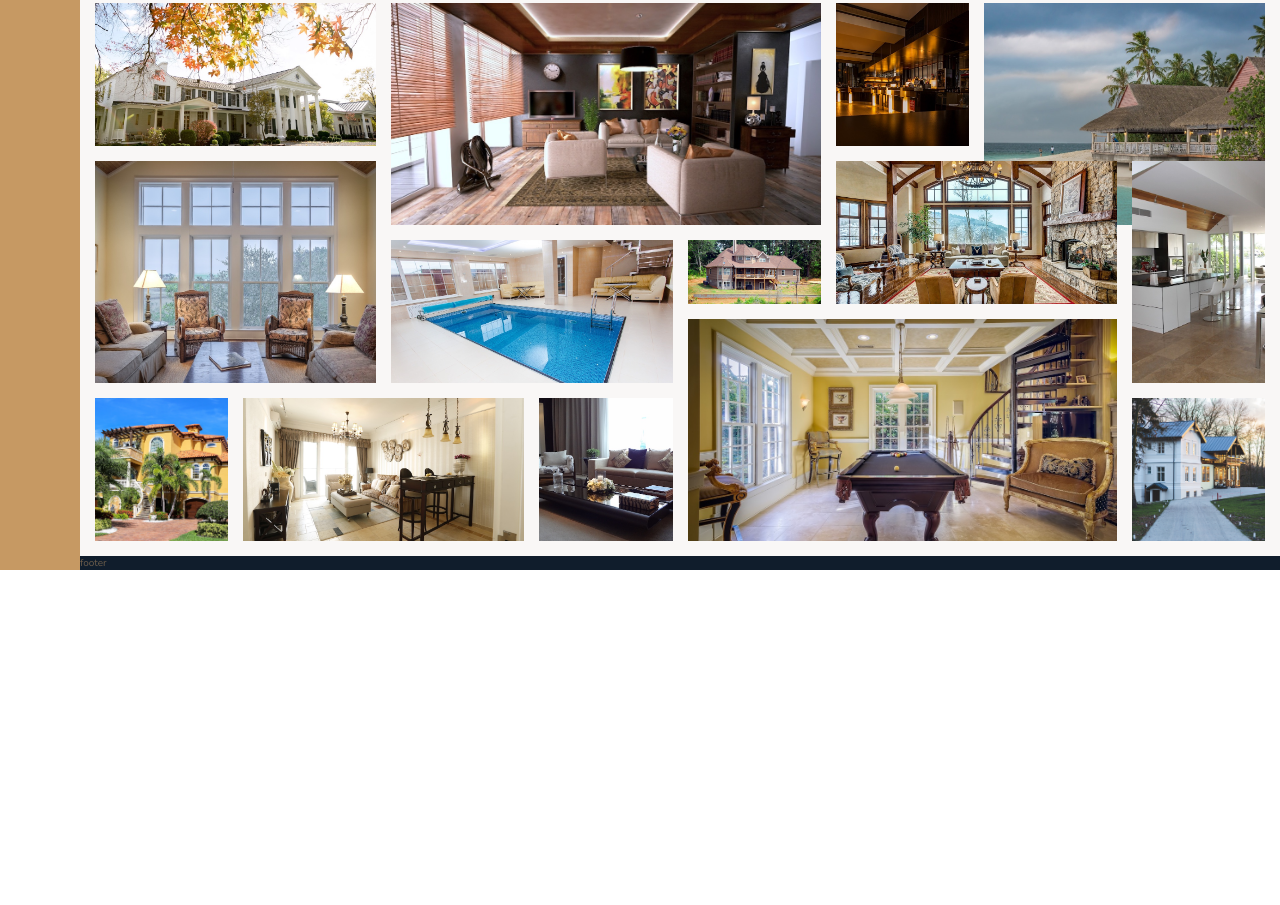
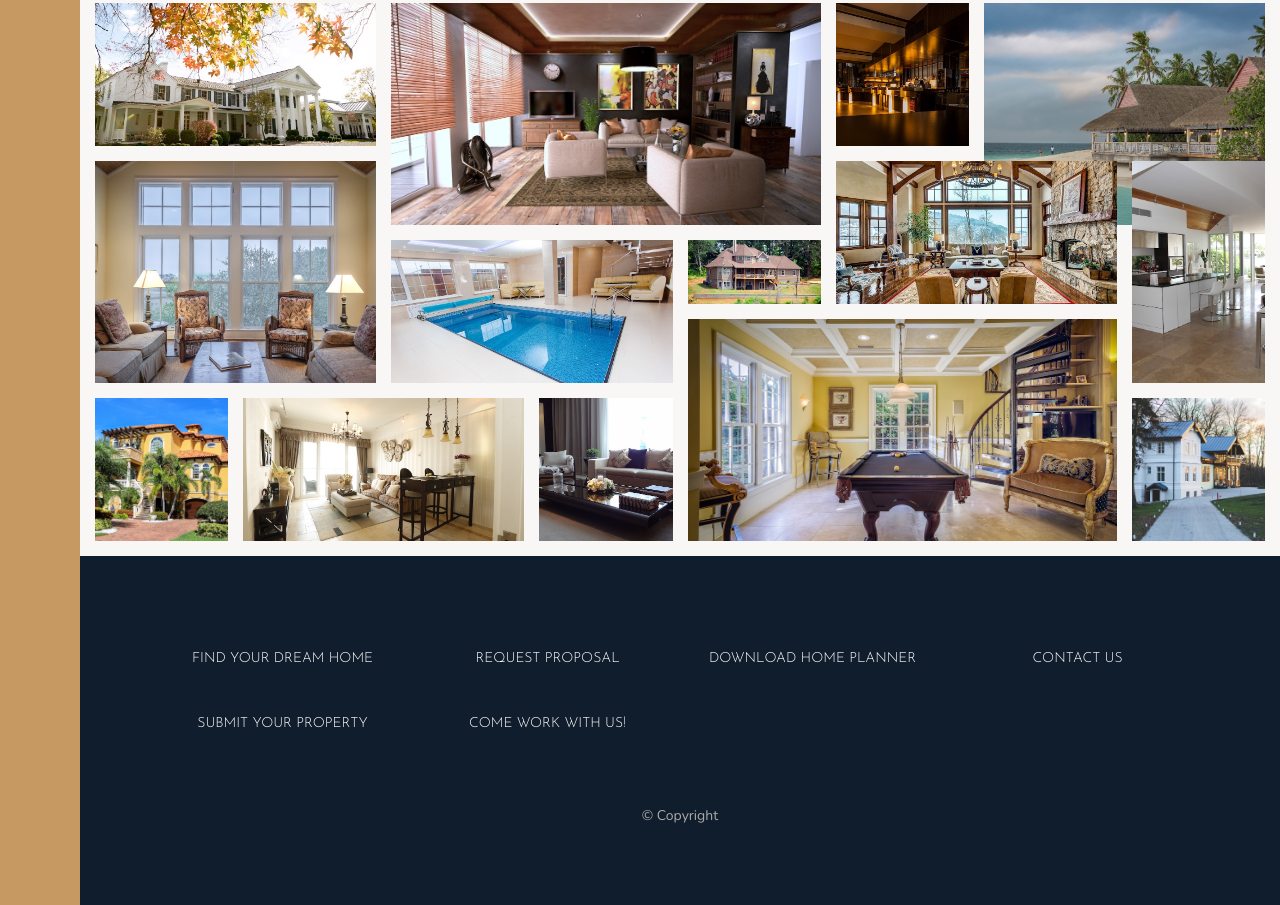
Before and after one commit to Danny3592/Nexters, a website: page index.html in a window 1280 px wide. Shown: the part 3086-3991 px from the top of the page. Before the commit the page ends 3656 px from the top, so only its background shows below. Drawn offline with nearby package versions, Linux system fonts and the light colour scheme.

Commit message:
feature/footer

```diff
--- a/index.html
+++ b/index.html
@@ -343,10 +343,35 @@
       </figure>
       <figure class="gallery__item gallery__item--13">
         <img src="img/gal-13.jpeg" alt="gallery-13" class="gallery__img" />
-      </figure><figure class="gallery__item gallery__item--14">
+      </figure>
+      <figure class="gallery__item gallery__item--14">
         <img src="img/gal-14.jpeg" alt="gallery-14" class="gallery__img" />
       </figure>
     </section>
-    <footer class="footer">footer</footer>
+    <footer class="footer">
+      <ul class="nav">
+        <li class="nav__item">
+          <a href="" class="nav__link">Find your dream home</a>
+        </li>
+        <li class="nav__item">
+          <a href="" class="nav__link">Request proposal</a>
+        </li>
+        <li class="nav__item">
+          <a href="" class="nav__link">Download home planner</a>
+        </li>
+        <li class="nav__item">
+          <a href="" class="nav__link">Contact us</a>
+        </li>
+        <li class="nav__item">
+          <a href="" class="nav__link">Submit your property</a>
+        </li>
+        <li class="nav__item">
+          <a href="" class="nav__link">Come work with us!</a>
+        </li>
+      </ul>
+      <p class="copyright">
+        &copy; Copyright
+      </p>
+    </footer>
   </body>
 </html>
--- a/sass/_footer.scss
+++ b/sass/_footer.scss
@@ -1,4 +1,41 @@
 .footer {
   background-color: $color-secondary;
   grid-column: full-start/full-end;
+  padding: 8rem;
 }
+
+.nav {
+  list-style: none;
+  display: grid;
+  grid-template-columns: repeat(auto-fit, minmax(20rem, 1fr));
+  grid-template-rows: min-content;
+  grid-gap: 2rem;
+  align-items: start;
+
+  &__link:link,
+  &__link:visited {
+    font-size: 1.4rem;
+    color: #fff;
+    text-decoration: none;
+    font-family: $font-display;
+    text-transform: uppercase;
+    text-align: center;
+    padding: 1.5rem;
+    display: block;
+
+    transition: all 0.2s;
+  }
+
+  &__link:hover,
+  &__link:active {
+    background-color: rgba(#fff, 0.05);
+    transform: translateY(-3px);
+  }
+}
+
+.copyright {
+  font-size: 1.4rem;
+  color: $color-grey-light-2;
+  margin-top: 6rem;
+  text-align: center;
+}
```
Also changed, not shown: css/style.css, 1 other file.
